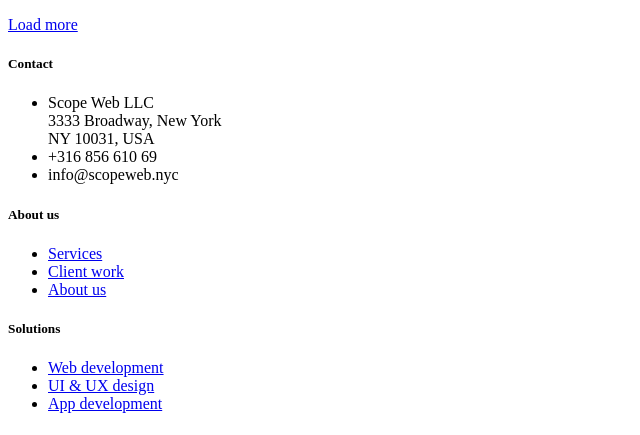
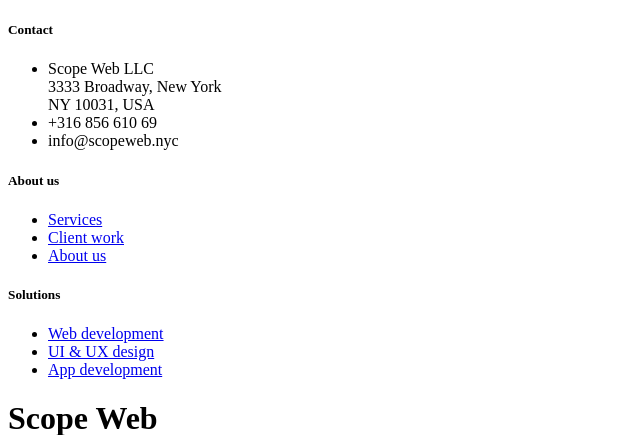
Before and after one commit to Scopeweb/scopeweb, a PHP site: template user/themes/scopeweb/templates/blog.html.twig in a window 1280 px wide. Shown: the part 61-496 px from the top of the page, without its empty margins (0-640 px from the left). Run offline with PHP 8.4, Linux system fonts and the light colour scheme; the template is opened without the code that fills it, so the values that code supplies are empty; some libraries are stand-ins or nearby versions.

Commit message:
Removed read more temporarily

```diff
--- a/user/themes/scopeweb/templates/blog.html.twig
+++ b/user/themes/scopeweb/templates/blog.html.twig
@@ -42,9 +42,10 @@
             <!-- todo add row end after 3 items -->
     </div>
         <!-- Load more -->
-        <div class="mt-lg text-center">
+        <!-- TODO: fix loadmore through ajax request -->
+        {# <div class="mt-lg text-center">
             <a href="#" class="btn btn-dark btn-circle shadow">Load more</a>
-        </div>
+        </div> #}
     </div>
 </section>
 {% endblock %}
```
